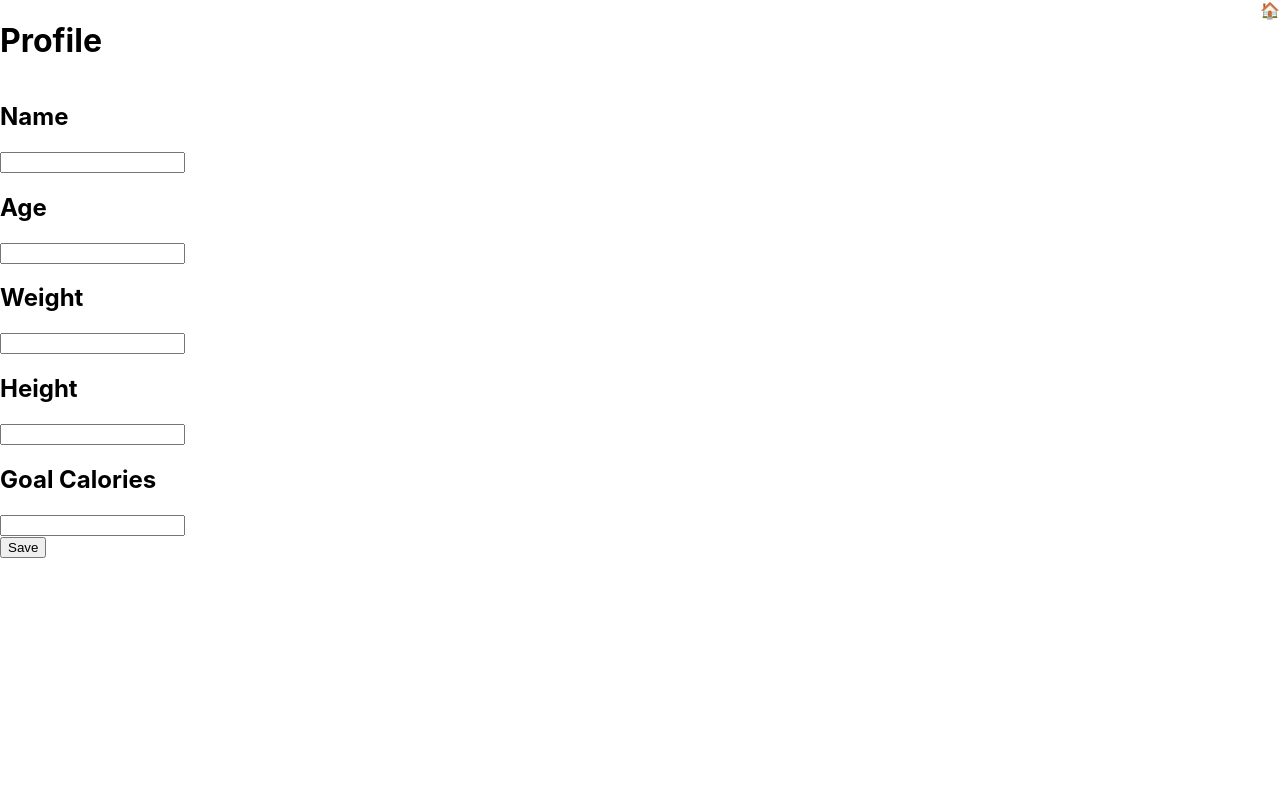
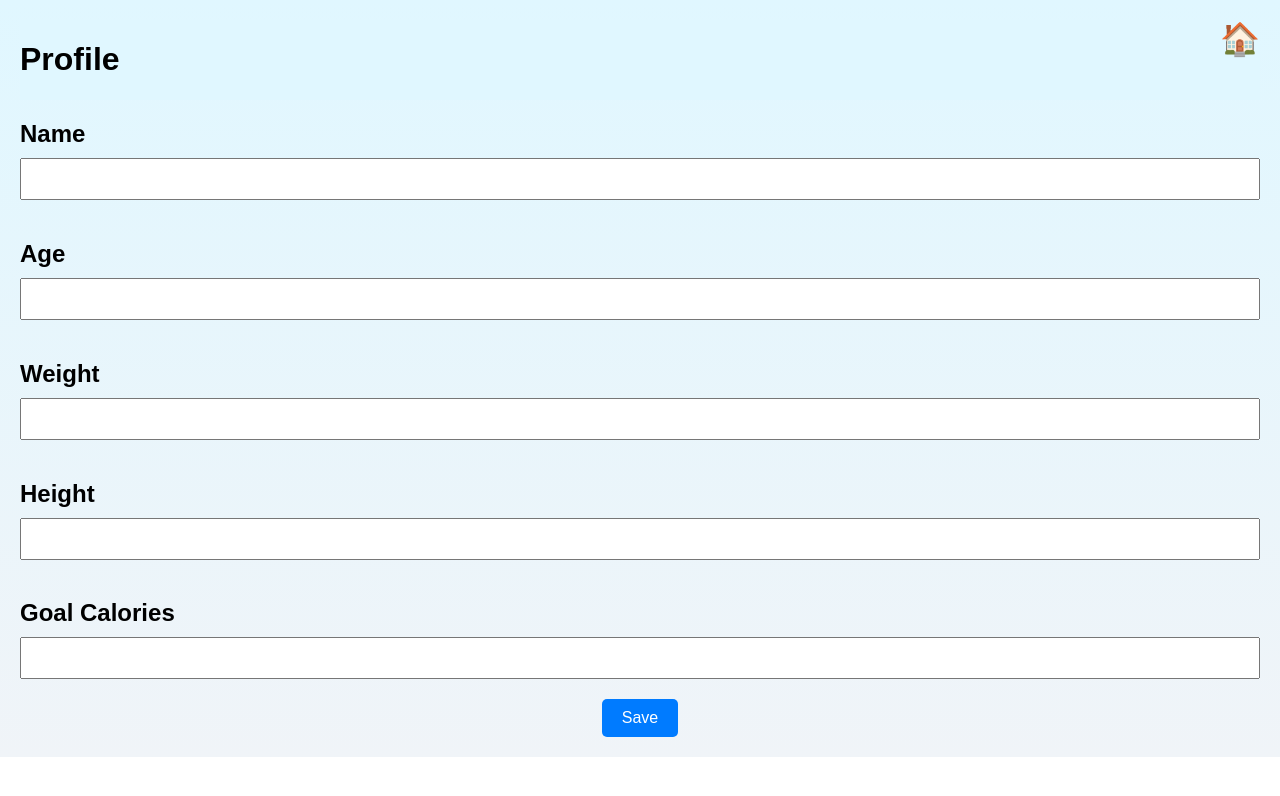
Before and after one commit to bavllymagid/Diet-Tracker, a React (Create React App) app: page /profile in a window 1280 px wide. Shown: the top 796 px of the page. Built offline with nearby package versions, Linux system fonts and the light colour scheme.

Commit message:
[FEATURE] profile Page Logic

```diff
--- a/src/components/DietTracker.css
+++ b/src/components/DietTracker.css
@@ -47,3 +47,18 @@
     gap: 10px;
     width: 100%;
   }
+
+  .calories{
+    display: flex;
+    flex-direction: column;
+    justify-content: space-between;
+    align-items: center;
+    font-size: 20px;
+    color: #000000;
+    padding: 20px;
+  }
+
+  .calories span{
+    font-size: 1rem;
+    color: #000000;
+  }
--- a/src/components/DietTracker.js
+++ b/src/components/DietTracker.js
@@ -46,8 +46,8 @@ const DietTracker = () => {
       </header>
       <ProgressBar percentage={state.percentage} />
       <div className="calories">
-        <h2>Calories Consumed</h2>
-        <p>{state.consumed}/{state.goal}</p>
+        <span>Calories Consumed</span>
+        <span>{state.consumed} / {state.goal}</span>
       </div>
       <div className="meal-tracker">
         <MealTimeItem timeName='Breakfast' onMealChange={updateConsumedCalories} />
--- a/src/components/ProfilePage.css
+++ b/src/components/ProfilePage.css
@@ -0,0 +1,47 @@
+.profile-page {
+    display: flex;
+    flex-direction: column;
+    align-items: center;
+    padding: 20px;
+    font-family: Arial, sans-serif;
+    background: linear-gradient(to top, #f0f4f8, #e0f7ff);
+    height: 100%;
+}
+
+header {
+    display: flex;
+    justify-content: space-between;
+    width: 100%;
+    background: #e0f7ff;
+}
+
+.home-icon {
+    font-size: 2em;
+    cursor: pointer;
+}
+
+.profile-info {
+    display: flex;
+    flex-direction: column;
+    width: 100%;
+}
+
+.profile-info h2 {
+    margin-bottom: 10px;
+}
+
+.profile-info input {
+    margin-bottom: 20px;
+    padding: 10px;
+    font-size: 1rem;
+}
+
+button {
+    padding: 10px 20px;
+    font-size: 1rem;
+    background-color: #007BFF;
+    color: #fff;
+    border: none;
+    border-radius: 5px;
+    cursor: pointer;
+}
--- a/src/components/ProfilePage.js
+++ b/src/components/ProfilePage.js
@@ -17,7 +17,7 @@ const ProfilePage = () => {
                 <h1 className="profile-text">Profile</h1>
                 <div className="home-icon" onClick={() => {
                     // redirect to home page
-                    window.location.href = './DietTracker.js';
+                    window.location.href = './';
                 }}>🏠</div>
             </header>
             <div className="profile-info">
@@ -38,7 +38,7 @@ const ProfilePage = () => {
                 localStorage.setItem('weight', weight);
                 localStorage.setItem('height', height);
                 localStorage.setItem('goal', goal);
-                window.location.href = './DietTracker.js';
+                window.location.href = './';
             }}>Save</button>
         </div>
     );
```
